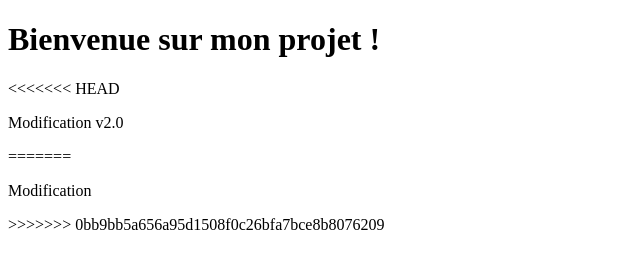
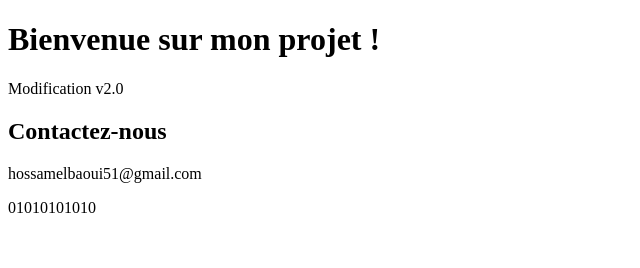
Before and after one commit to proxy1gh/Projet_Exam, a plain HTML site: page index.html in a window 1280 px wide. Shown: the whole page, without its empty margins (0-640 px from the left). Drawn offline with Linux system fonts and the light colour scheme.

Commit message:
Ajout de la section Contact dans index.html

```diff
--- a/index.html
+++ b/index.html
@@ -9,8 +9,9 @@
     <h1>Bienvenue sur mon projet !</h1>
 </body>
 </html>
-<<<<<<< HEAD
 <p>Modification v2.0 </p>
-=======
-<p>Modification</p>
->>>>>>> 0bb9bb5a656a95d1508f0c26bfa7bce8b8076209
+<section id="contact">
+    <h2>Contactez-nous</h2>
+    <p>hossamelbaoui51@gmail.com</p>
+    <p>01010101010</p>
+</section>
```
